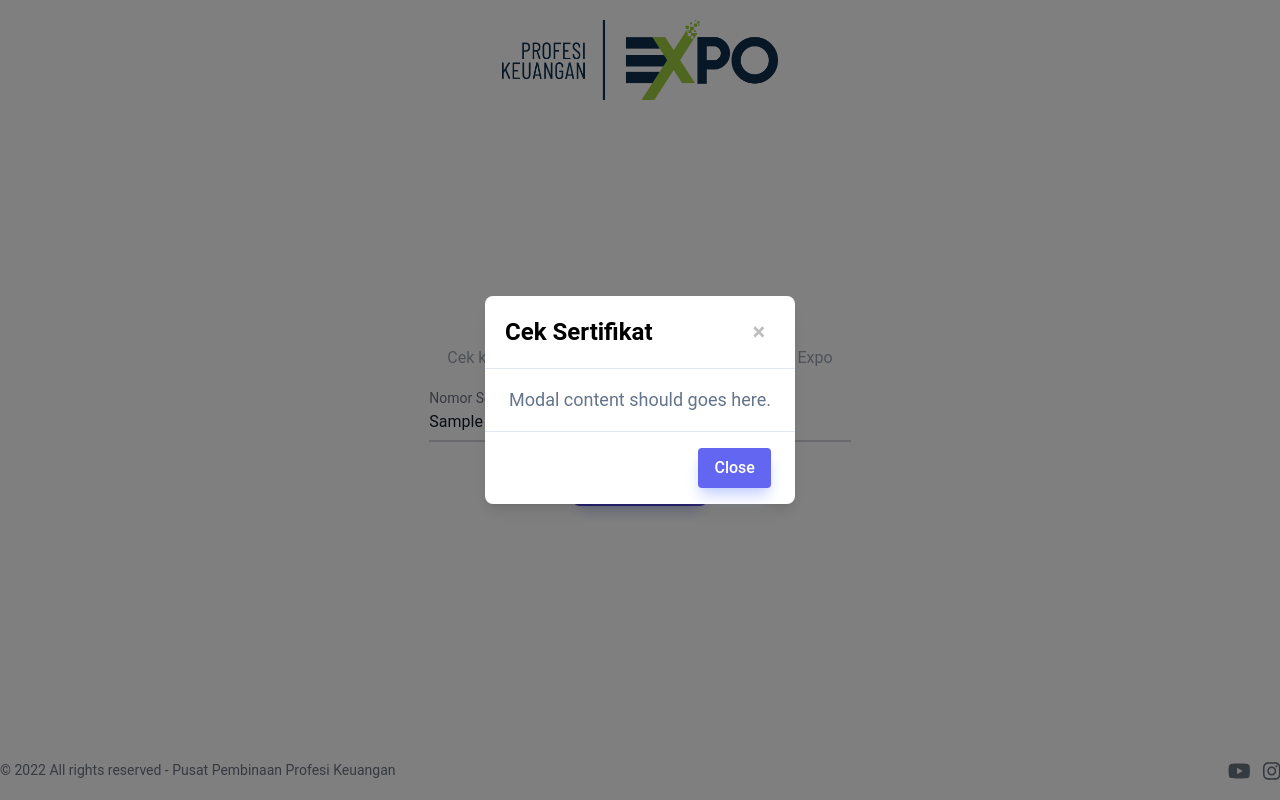
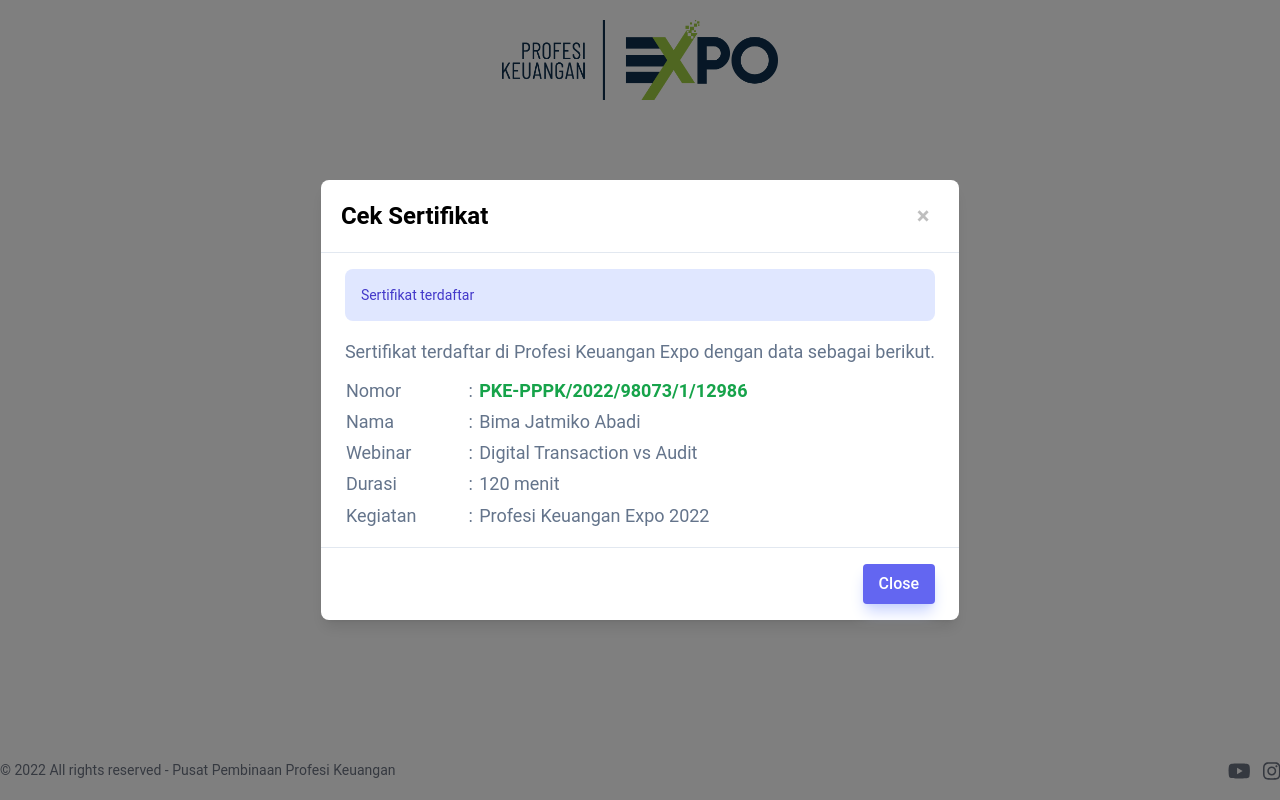
Before and after one commit to jetmiky/expo-certificate, a React (Vite) app: page / in a window 1280 px wide. Both pictures are taken after typing "Sample" into the empty fields and a click on the button "Cek Sertifikat". Built offline with nearby package versions, Linux system fonts and the light colour scheme.

Commit message:
Create default modal result template

```diff
--- a/src/App.tsx
+++ b/src/App.tsx
@@ -5,10 +5,12 @@ import initializeIcon from "./config/icons";
 import social from "./config/social";
 
 // Components
-import Modal from "./components/Modal";
 import Input from "./components/Input";
 import Button from "./components/Button";
 import SocialLink from "./components/SocialLink";
+
+// Templates
+import ModalResult from "./components/templates/ModalResult";
 
 // Assets
 import logo from "./assets/logo.png";
@@ -73,11 +75,7 @@ function App() {
         </div>
       </footer>
 
-      {showModal && (
-        <Modal onToggle={setShowModal} title="Cek Sertifikat">
-          Modal content should goes here.
-        </Modal>
-      )}
+      {showModal && <ModalResult onToggle={setShowModal} isSuccess={true} />}
     </div>
   );
 }
--- /dev/null
+++ b/src/components/templates/ModalResult.tsx
@@ -0,0 +1,62 @@
+// Components
+import Modal from "../Modal";
+import Alert from "../Alert";
+
+interface Props {
+  onToggle: Function;
+  isSuccess: boolean;
+}
+
+export default function ModalResult({
+  onToggle,
+  isSuccess,
+}: Props): JSX.Element {
+  return (
+    <Modal onToggle={onToggle} title="Cek Sertifikat">
+      {isSuccess ? (
+        <>
+          <Alert type="primary">Sertifikat terdaftar</Alert>
+          Sertifikat terdaftar di Profesi Keuangan Expo dengan data sebagai
+          berikut.
+          <table className="w-full mt-2">
+            <tbody>
+              <tr>
+                <td>Nomor</td>
+                <td>:</td>
+                <td className="font-bold text-green-600">
+                  PKE-PPPK/2022/98073/1/12986
+                </td>
+              </tr>
+              <tr>
+                <td>Nama</td>
+                <td>:</td>
+                <td>Bima Jatmiko Abadi</td>
+              </tr>
+              <tr>
+                <td>Webinar</td>
+                <td>:</td>
+                <td>Digital Transaction vs Audit</td>
+              </tr>
+              <tr>
+                <td>Durasi</td>
+                <td>:</td>
+                <td>120 menit</td>
+              </tr>
+              <tr>
+                <td>Kegiatan</td>
+                <td>:</td>
+                <td>Profesi Keuangan Expo 2022</td>
+              </tr>
+            </tbody>
+          </table>
+        </>
+      ) : (
+        <>
+          <Alert type="secondary">Sertifikat tidak terdaftar</Alert>
+          Nomor PKE-PPPK/2022/98073/1/12986 tidak terdaftar di Profesi Keuangan
+          Expo.
+        </>
+      )}
+    </Modal>
+  );
+}
```
